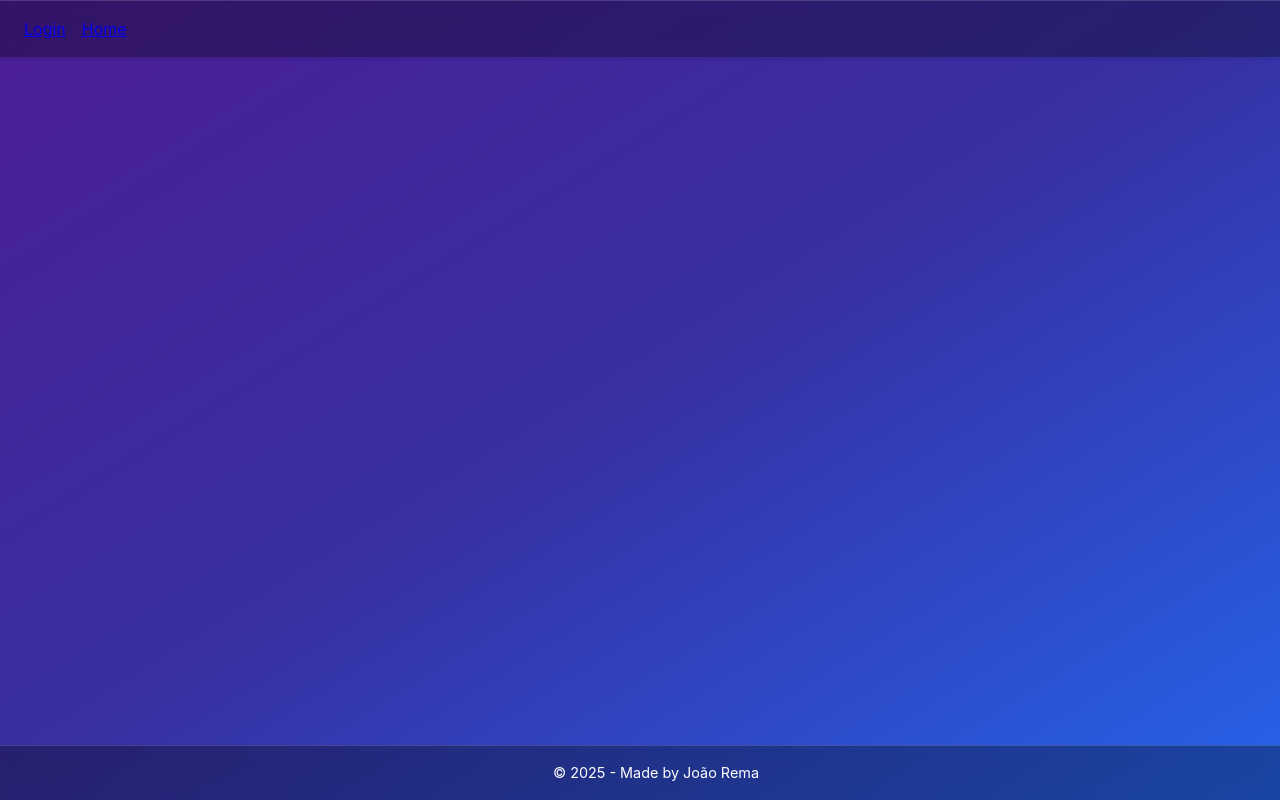
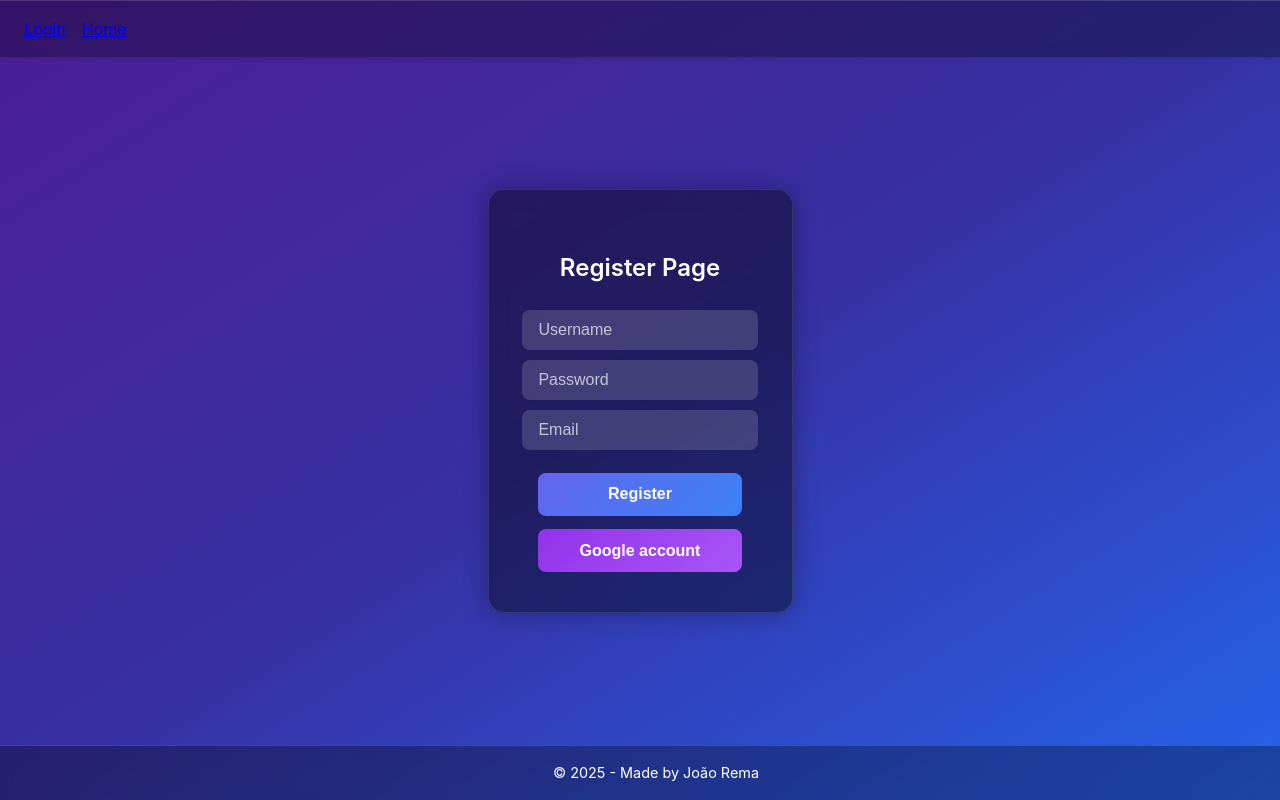
Before and after one commit to joaorema/Palavras, a React (Vite) app: page /register in a window 1280 px wide. Shown: the top 800 px of the page. Built offline with nearby package versions, Linux system fonts and the light colour scheme.

Commit message:
Prepared register and login page for connetion to back end . Installed axios node on frontend. Will now try to learn best way to connect back to front with Fastify

```diff
--- a/src/App.jsx
+++ b/src/App.jsx
@@ -11,6 +11,7 @@ import PalavrasPage from './Pages/Palavras'
 import ConexaoPage from './Pages/Conexao'
 import Footer from './components/footer'
 import LoginPage from './Pages/login'
+import RegisterPage from './Pages/registerPage'
 
 function App() {
   return (
@@ -23,6 +24,7 @@ function App() {
           <Route path="/palavras" element={<PalavrasPage />} />
           <Route path="/conexao" element={<ConexaoPage />} />
           <Route path="/login" element={<LoginPage />} />
+          <Route path="/register" element={<RegisterPage />} />
         </Routes>
       </main>
       <Footer />
--- a/src/Pages/login.tsx
+++ b/src/Pages/login.tsx
@@ -1,21 +1,53 @@
-import '../css/login.css'
+import "../css/login.css";
+import { Navigate, useNavigate } from "react-router-dom";
+import { useState } from "react";
 
-function LoginPage(){
-    return(
+function LoginPage() {
+  const [email, setEmail] = useState("");
+  const [password, setPassword] = useState("");
+  const [error, setError] = useState("");
+  const navigate = useNavigate();
+  const loginClick = () => {
+    if (!email || !password) {
+      setError("Email or Password missing");
+      return;
+    }
+    console.log(email);
+    console.log(password);
+  };
+  const registerClick = () => {
+    navigate("/register");
+  };
+  return (
     <div className="login-container">
       <div className="login-box">
-              <div className='register'>
+        <div className="register">
           <h2>Login Page</h2>
+          {error && <p className="error">{error}</p>}
           <form>
-                    <input type='text' placeholder='Username' />
-                    <input type='text' placeholder='Password' />
-                    <button type="submit">Login</button>
+            <input
+              type="text"
+              placeholder="Email"
+              value={email}
+              onChange={(e) => setEmail(e.target.value)}
+            />
+            <input
+              type="text"
+              placeholder="Password"
+              value={password}
+              onChange={(e) => setPassword(e.target.value)}
+            />
           </form>
         </div>
-              <button type='submit'>Register</button>
+        <button type="submit" onClick={loginClick}>
+          Login
+        </button>
+        <button type="submit" onClick={registerClick}>
+          Register
+        </button>
       </div>
     </div>
-    )
+  );
 }
 
-export default LoginPage
+export default LoginPage;
--- /dev/null
+++ b/src/Pages/registerPage.tsx
@@ -0,0 +1,59 @@
+import "../css/register.css";
+import { useState } from "react";
+
+function RegisterPage() {
+  const [username, setUsername] = useState("");
+  const [password, setPassword] = useState("");
+  const [email, setEmail] = useState("");
+  const [error, setError] = useState("");
+  const handleForm = () => {
+    if (!username || !email || !password) {
+      setError("Username, Email or Password missing");
+      return;
+    }
+    console.log(username);
+    console.log(email);
+    console.log(password);
+  };
+  const GoogleBtn = () => {
+    console.log("coming later!");
+  };
+  return (
+    <div className="register-container">
+      <div className="register-box">
+        <div className="register">
+          <h2>Register Page</h2>
+          {error && <p className="error-message">{error}</p>}
+          <form>
+            <input
+              type="text"
+              placeholder="Username"
+              value={username}
+              onChange={(e) => setUsername(e.target.value)}
+            />
+            <input
+              type="text"
+              placeholder="Password"
+              value={password}
+              onChange={(e) => setPassword(e.target.value)}
+            />
+            <input
+              type="text"
+              placeholder="Email"
+              value={email}
+              onChange={(e) => setEmail(e.target.value)}
+            />
+          </form>
+        </div>
+        <button type="submit" onClick={handleForm}>
+          Register
+        </button>
+        <button type="submit" onClick={GoogleBtn}>
+          Google account
+        </button>
+      </div>
+    </div>
+  );
+}
+
+export default RegisterPage;
--- /dev/null
+++ b/src/css/register.css
@@ -0,0 +1,77 @@
+/* Center the login box in the viewport */
+.register-container {
+  display: flex;
+  justify-content: center;
+  align-items: center;
+  min-height: 100%;
+  background: transparent; /* your gradient already applies from :root */
+}
+
+/* The box/card */
+.register-box {
+  background: rgba(0, 0, 0, 0.4);
+  backdrop-filter: blur(10px);
+  padding: 2.5rem 2rem;
+  border-radius: 1rem;
+  box-shadow: 0 0 25px rgba(0, 0, 0, 0.3);
+  width: 100%;
+  max-width: 380px;
+  color: #fff;
+  text-align: center;
+  border: 1px solid rgba(255, 255, 255, 0.1);
+}
+
+/* Title */
+.register-box h2 {
+  margin-bottom: 1.5rem;
+  font-weight: 600;
+}
+
+/* Input fields */
+.register-box input {
+  display: block;
+  width: 85%;              /* smaller width inside the box */
+  margin: 0.6rem auto;     /* centers inputs and adds spacing */
+  padding: 0.7rem 1rem;
+  border: none;
+  border-radius: 0.5rem;
+  background: rgba(255, 255, 255, 0.15);
+  color: #fff;
+  font-size: 1rem;
+  outline: none;
+  transition: background 0.3s, box-shadow 0.3s;
+}
+
+.register-box input::placeholder {
+  color: rgba(255, 255, 255, 0.7);
+}
+
+.register-box input:focus {
+  background: rgba(255, 255, 255, 0.25);
+  box-shadow: 0 0 0 2px rgba(255, 255, 255, 0.3);
+}
+
+/* Buttons (both Login and Register) */
+.register-box button {
+  width: 85%;               /* same width as inputs */
+  padding: 0.8rem;
+  margin-top: 0.8rem;       /* space between buttons */
+  border: none;
+  border-radius: 0.5rem;
+  background: linear-gradient(135deg, #6366f1, #3b82f6);
+  color: white;
+  font-size: 1rem;
+  font-weight: 600;
+  cursor: pointer;
+  transition: opacity 0.3s, transform 0.2s;
+}
+
+.register-box button:hover {
+  opacity: 0.9;
+  transform: translateY(-2px);
+}
+
+/* Optional: make Register button visually distinct */
+.register-box > button:last-of-type {
+  background: linear-gradient(135deg, #9333ea, #a855f7);
+}
```
Lines whose indentation alone changed are shown as unchanged.
